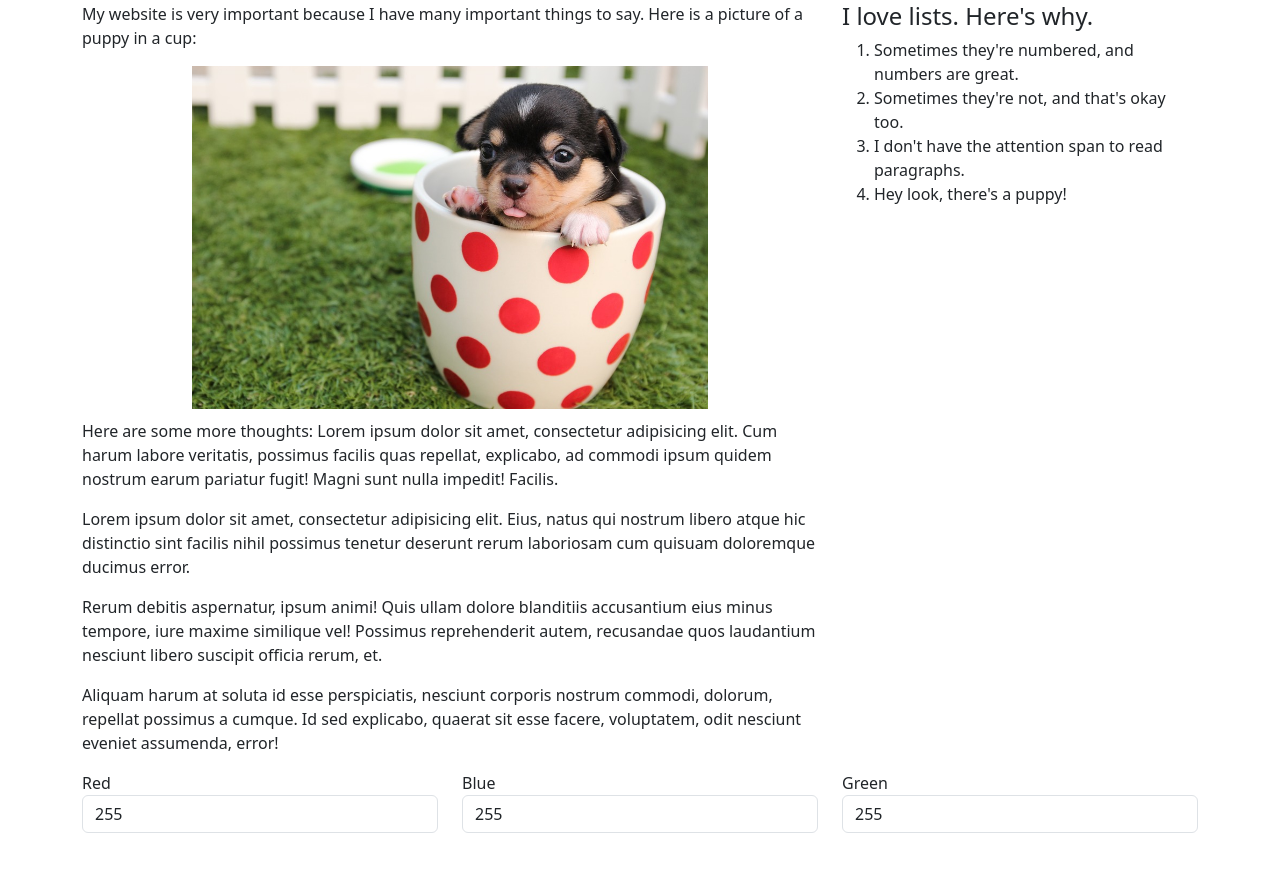
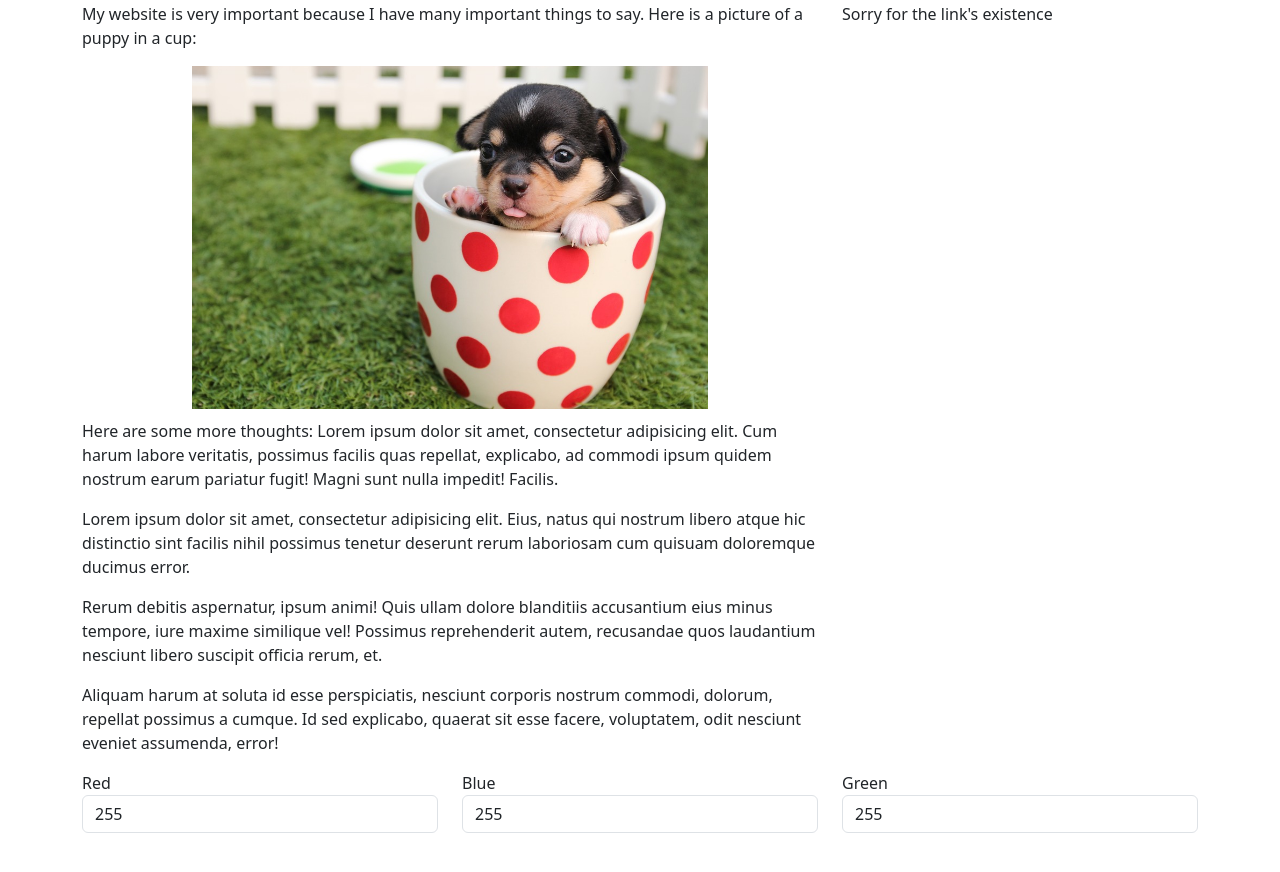
Before and after one commit to Blinter/DOMExercises-jQuery, a plain HTML site: page index.html in a window 1280 px wide. Shown: the part 70-942 px from the top of the page. Drawn offline with nearby package versions, Linux system fonts and the light colour scheme.

Commit message:
fix step 5

```diff
--- a/index.html
+++ b/index.html
@@ -89,12 +89,12 @@ $(window).on("load", function() {
   $("h1").css({"font-size": Math.floor(Math.random() * 100) + "px"});
 
   // 5. Add an item to the list; it can say whatever you want.
-  $("ol").$("<li>").text("Anything you want Text.");
+  $("<li>").text("Anything you want Text.").appendTo($("ol"));
 
   // 6. Scratch that; the list is silly. Empty the aside and put a paragraph
   //    in it apologizing for the list's existence.
-  //$("li").remove();
-  //$("ol").text("Sorry for the link's existence");
+  // $("li").remove();
+  // $("ol").text("Sorry for the link's existence");
   $("aside").empty().text("Sorry for the link's existence");
 
   // 7. When you change the numbers in the three inputs on the bottom,
```
